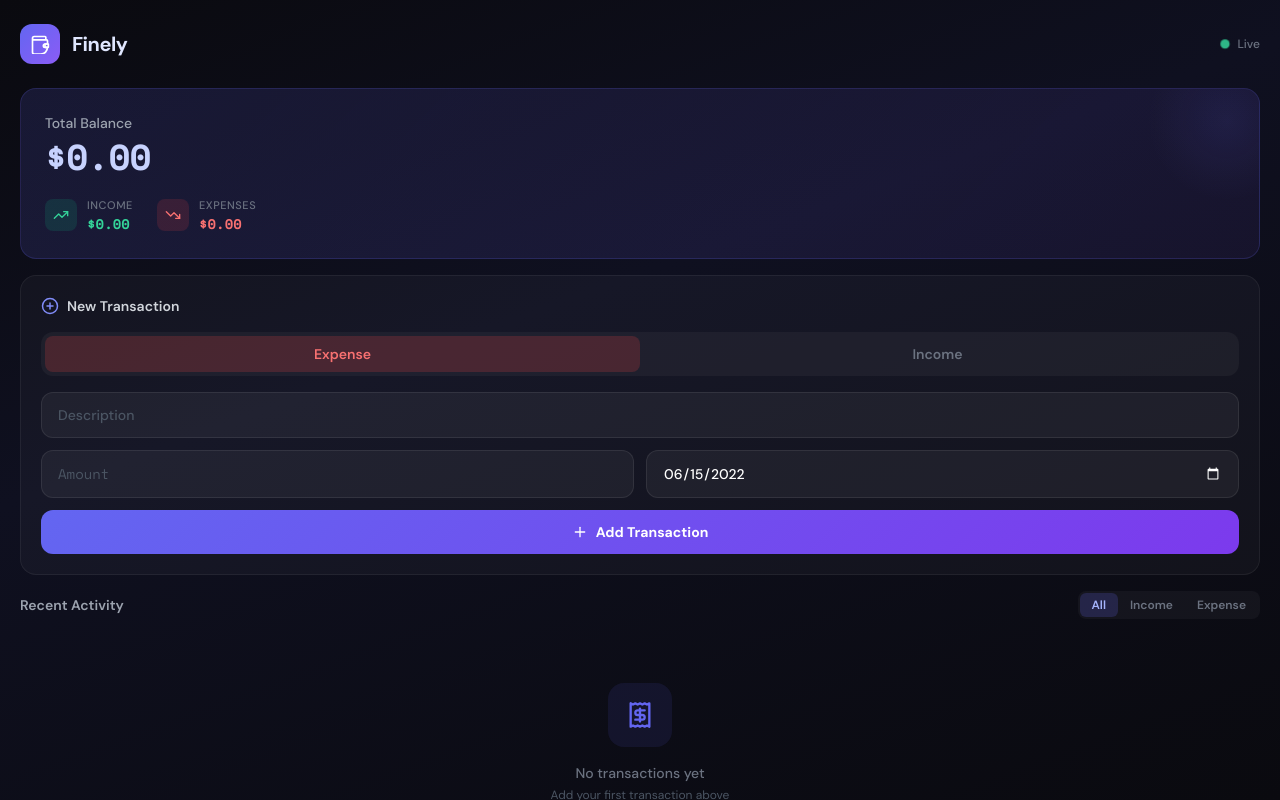
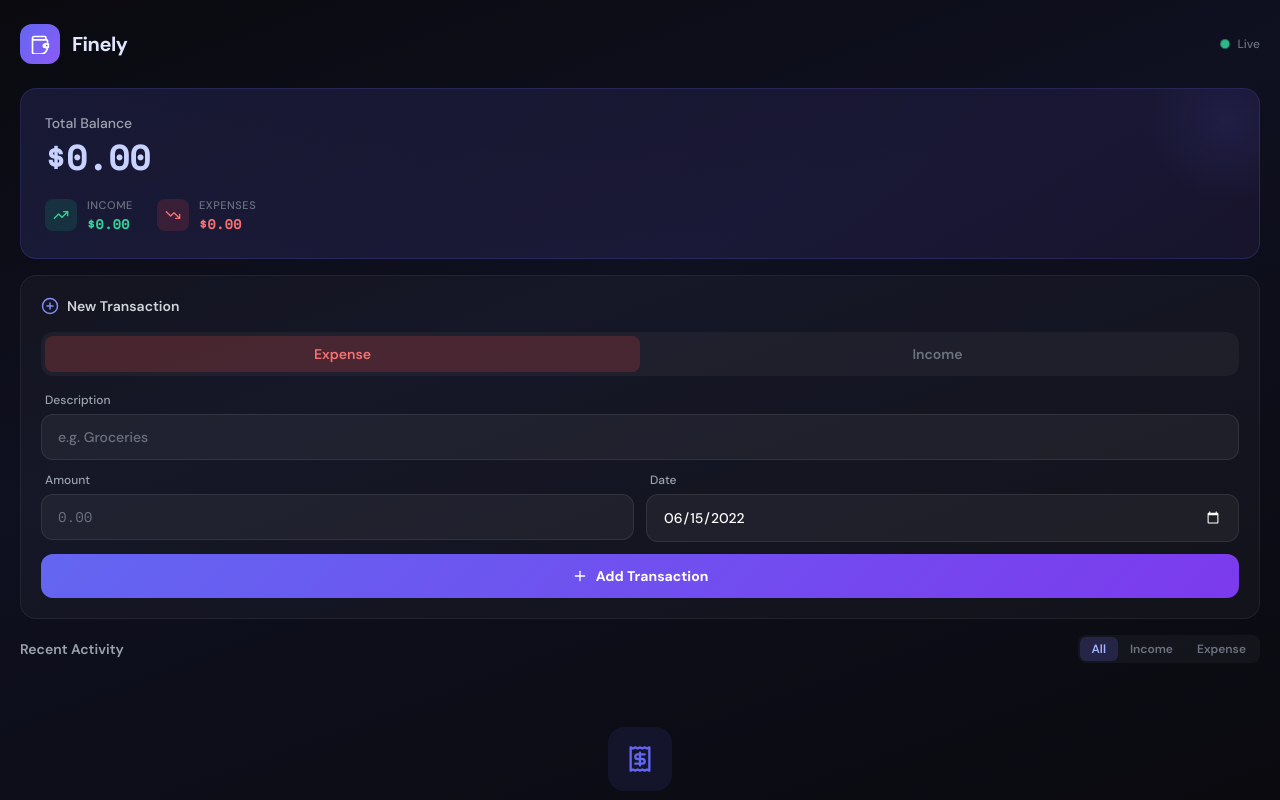
Before and after one commit to kiran8688/react-expense-tracker-source_code, a React (Create React App) app: page / in a window 1280 px wide. Built offline with nearby package versions, Linux system fonts and the light colour scheme.

Commit message:
🎨 Palette: Add visible labels to transaction form inputs
Co-authored-by: google-labs-jules[bot] <161369871+google-labs-jules[bot]@users.noreply.github.com>

```diff
--- a/src/Components/LeftSideComponents/Input.jsx
+++ b/src/Components/LeftSideComponents/Input.jsx
@@ -119,9 +119,18 @@ export class Input extends Component {
             </div>
 
             <div className="grid grid-cols-2 gap-3 mb-3">
-              <input ref={this.nameInputRef} aria-label="Description" id="input-title" type="text" placeholder="Description" className="col-span-2 w-full rounded-xl px-4 py-3 text-sm font-medium placeholder-gray-600 focus:outline-none focus-visible:ring-2 focus-visible:ring-indigo-500/50" style={{ background: 'rgba(255,255,255,0.05)', border: '1px solid rgba(255,255,255,0.08)', color: 'white' }} />
-              <input ref={this.amountInputRef} aria-label="Amount" id="input-amount" type="number" min="0" step="0.01" placeholder="Amount" className="w-full rounded-xl px-4 py-3 text-sm font-medium placeholder-gray-600 mono focus:outline-none focus-visible:ring-2 focus-visible:ring-indigo-500/50" style={{ background: 'rgba(255,255,255,0.05)', border: '1px solid rgba(255,255,255,0.08)', color: 'white' }} />
-              <input ref={this.dateInputRef} aria-label="Date" id="input-date" type="date" className="w-full rounded-xl px-4 py-3 text-sm font-medium focus:outline-none focus-visible:ring-2 focus-visible:ring-indigo-500/50" style={{ background: 'rgba(255,255,255,0.05)', border: '1px solid rgba(255,255,255,0.08)', color: 'white', colorScheme: 'dark' }} />
+              <div className="col-span-2">
+                <label htmlFor="input-title" className="block text-xs font-medium text-gray-400 mb-1.5 ml-1">Description</label>
+                <input ref={this.nameInputRef} id="input-title" type="text" placeholder="e.g. Groceries" className="w-full rounded-xl px-4 py-3 text-sm font-medium placeholder-gray-500 focus:outline-none focus-visible:ring-2 focus-visible:ring-indigo-500/50" style={{ background: 'rgba(255,255,255,0.05)', border: '1px solid rgba(255,255,255,0.08)', color: 'white' }} />
+              </div>
+              <div>
+                <label htmlFor="input-amount" className="block text-xs font-medium text-gray-400 mb-1.5 ml-1">Amount</label>
+                <input ref={this.amountInputRef} id="input-amount" type="number" min="0" step="0.01" placeholder="0.00" className="w-full rounded-xl px-4 py-3 text-sm font-medium placeholder-gray-500 mono focus:outline-none focus-visible:ring-2 focus-visible:ring-indigo-500/50" style={{ background: 'rgba(255,255,255,0.05)', border: '1px solid rgba(255,255,255,0.08)', color: 'white' }} />
+              </div>
+              <div>
+                <label htmlFor="input-date" className="block text-xs font-medium text-gray-400 mb-1.5 ml-1">Date</label>
+                <input ref={this.dateInputRef} id="input-date" type="date" className="w-full rounded-xl px-4 py-3 text-sm font-medium focus:outline-none focus-visible:ring-2 focus-visible:ring-indigo-500/50" style={{ background: 'rgba(255,255,255,0.05)', border: '1px solid rgba(255,255,255,0.08)', color: 'white', colorScheme: 'dark' }} />
+              </div>
             </div>
 
             <button id="add-btn" onClick={this.inputClickEventHandler} className="btn-primary w-full py-3 rounded-xl text-sm font-bold flex items-center justify-center gap-2 focus:outline-none focus-visible:ring-2 focus-visible:ring-indigo-300" style={{ background: 'linear-gradient(135deg,#6366f1,#7c3aed)', color: 'white' }}>
```
Also changed, not shown: 1 other file (tests, documents, lock files or other folders).
